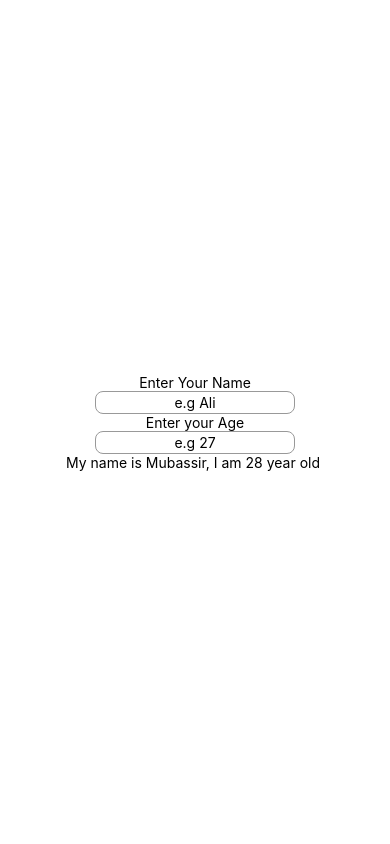
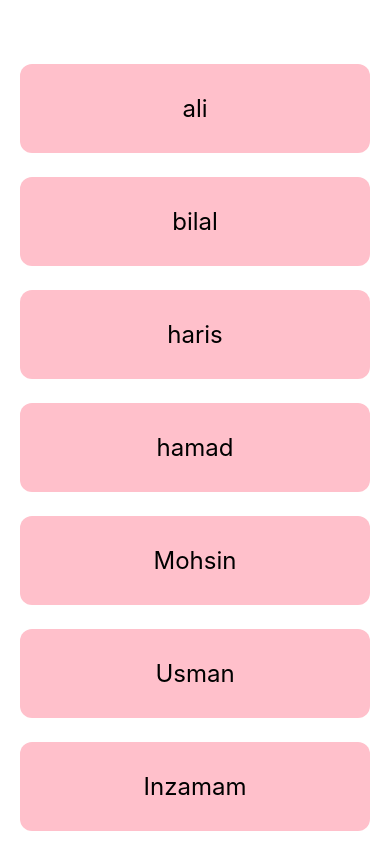
Before and after one commit to Mubassir-Ali/React-Native-Demo, a React Native app: screen / in a window 390 px wide. Built offline with nearby package versions, Linux system fonts and the light colour scheme.

Commit message:
add List and ScrollView

```diff
--- a/App.js
+++ b/App.js
@@ -1,6 +1,6 @@
 import { StatusBar } from "expo-status-bar";
 import React, { useState } from "react";
-import { StyleSheet, Text, View, TextInput } from "react-native";
+import { StyleSheet, Text, View, ScrollView } from "react-native";
 
 const Data = [
   { name: "ali", key: 1 },
@@ -16,33 +16,19 @@ const Data = [
 export default function App() {
   const [person, setPerson] = useState({ name: "Mubassir", age: 28 });
 
-  const [studentName, setStudentName]=useState(Data)
+  const [studentName, setStudentName] = useState(Data);
 
   return (
     <View style={styles.container}>
-      <Text>Enter Your Name</Text>
-      <TextInput
-        style={styles.input}
-        placeholder="e.g Ali"
-        onChangeText={(val) => setPerson({ name: val, age: person.age })}
-      />
 
-      <Text>Enter your Age</Text>
-      <TextInput
-        style={styles.input}
-        placeholder="e.g 27"
-        keyboardType="numeric"
-        onChangeText={(val) => setPerson({ age: val, name: person.name })}
-      />
+    <ScrollView>
+    {studentName.map((item) => (
+        <View key={item.key}>
+          <Text style={styles.item}>{item.name}</Text>
+        </View>
+      ))}
 
-      <Text>
-        My name is {person.name}, I am {person.age} year old{" "}
-      </Text>
-
-
-
-
-
+    </ScrollView>
 
 
       <StatusBar style="auto" />
@@ -54,19 +40,18 @@ const styles = StyleSheet.create({
   container: {
     flex: 1,
     backgroundColor: "#fff",
-    alignItems: "center",
-    justifyContent: "center",
-    // paddingTop:40,
-    // paddingHorizontal:20
+    // alignItems: "center",
+    // justifyContent: "center",
+    paddingTop: 40,
+    paddingHorizontal: 20,
   },
+  item: {
+    backgroundColor: "pink",
+    padding:30,
+    marginTop:24,
+    fontSize:24,
+    textAlign:"center",
+    borderRadius:12
 
-  input: {
-    borderWidth: 1,
-    borderColor: "#999",
-    borderRadius: 8,
-    width: 200,
-    paddingHorizontal: 8,
-    paddingVertical: 2,
-    textAlign: "center",
   },
 });
```
